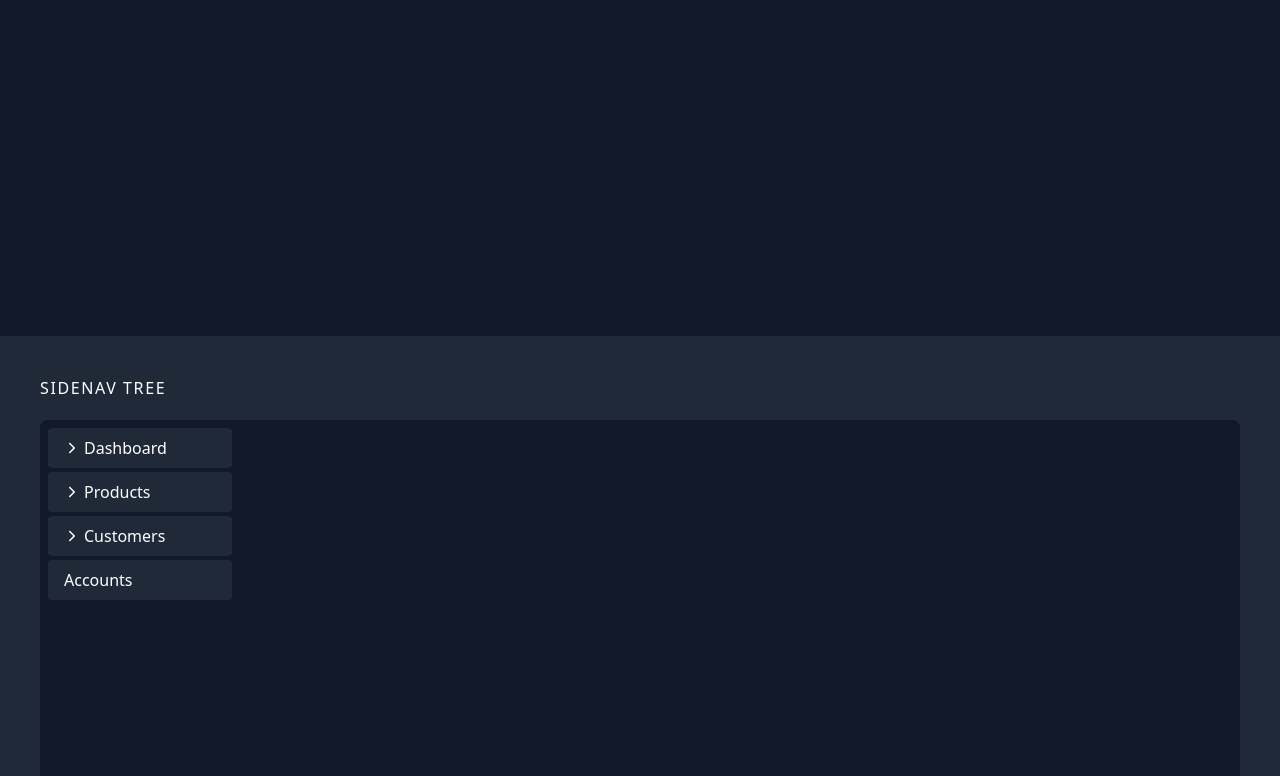
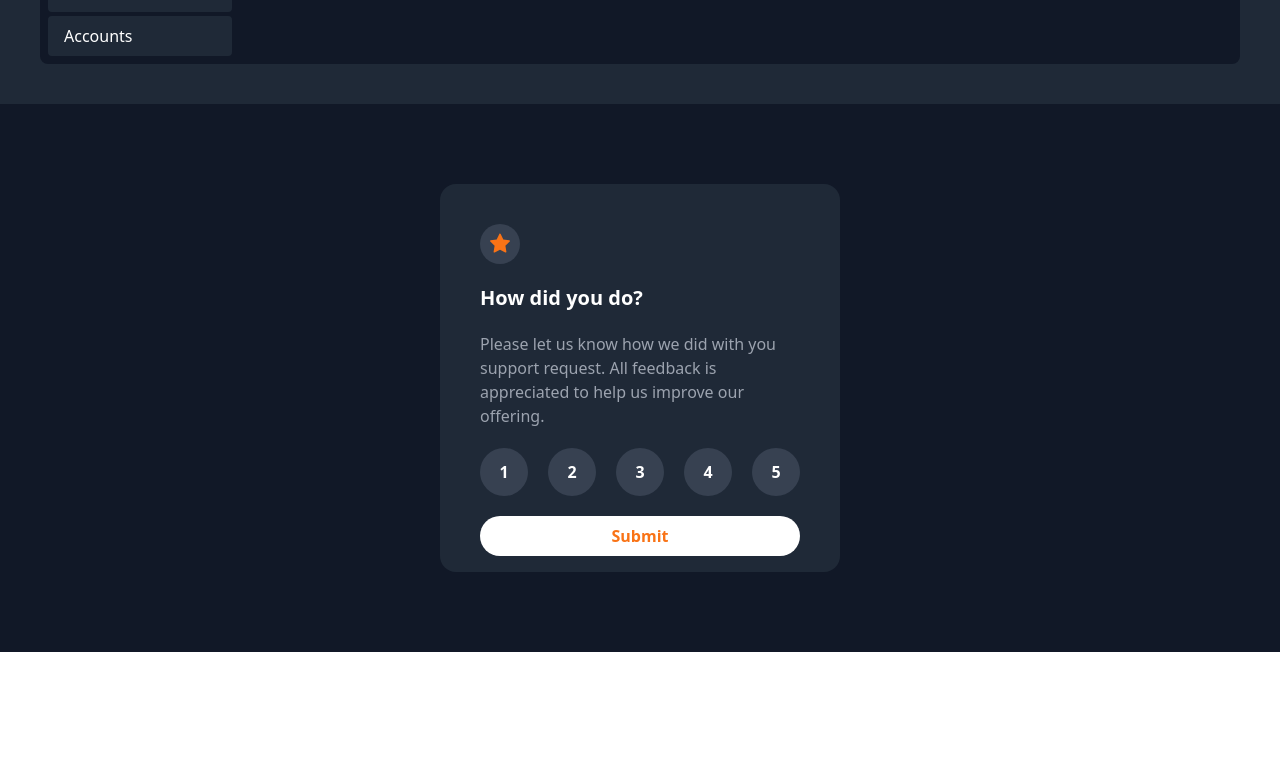
Before and after one commit to rifatptk/asmrz, a React (Vite) app: page / in a window 1280 px wide. Shown: the part 2064-2840 px from the top of the page. After the commit the page ends 2716 px from the top, so only its background shows below. Built offline with nearby package versions, Linux system fonts and the light colour scheme.

Commit message:
updated ratings

```diff
--- /dev/null
+++ b/src/assets/assets.js
@@ -0,0 +1,7 @@
+const assets = {
+  images: {
+    discuss: "src/assets/images/discuss.svg",
+  },
+};
+
+export default assets;
--- /dev/null
+++ b/src/components/RiRating.jsx
@@ -0,0 +1,66 @@
+import React, { useState } from "react";
+import { AiFillStar } from "react-icons/ai";
+import assets from "../assets/assets";
+
+export default function RiRating() {
+  const [rating, setrating] = useState(0);
+  const [isSubmitted, setisSubmitted] = useState(false);
+
+  function handleFormSubmitted(e) {
+    e.preventDefault();
+    setisSubmitted(true);
+  }
+  return !isSubmitted ? (
+    <form
+      onSubmit={handleFormSubmitted}
+      className="bg-gray-900 py-20 grid place-items-center"
+    >
+      <div className="w-[400px] h-[388px] p-10 bg-gray-800 rounded-2xl flex flex-col gap-5">
+        <span className="bg-gray-700 p-2 w-fit rounded-full">
+          <AiFillStar className="text-orange-500 text-2xl" />
+        </span>
+
+        <h2 className="font-semibold text-xl">How did you do?</h2>
+        <p className="text-gray-400">
+          Please let us know how we did with you support request. All feedback
+          is appreciated to help us improve our offering.
+        </p>
+
+        <div className="flex gap-2 justify-between">
+          {[...Array(5).keys()].map((el) => (
+            <button
+              key={el}
+              type="button"
+              onClick={() => setrating(el + 1)}
+              className={`bg-gray-700 hover:bg-gray-600 active:bg-orange-500 ${
+                rating === el + 1 && "bg-orange-500 hover:bg-orange-500/80"
+              } font-bold w-12 h-12 rounded-full`}
+            >
+              {el + 1}
+            </button>
+          ))}
+        </div>
+
+        <button className="w-full bg-white hover:bg-gray-50 active:bg-gray-200  text-orange-500 font-bold p-2 rounded-full ">
+          Submit
+        </button>
+      </div>
+    </form>
+  ) : (
+    <div className="bg-gray-900 py-20 grid place-items-center">
+      <div className="w-[400px] h-[388px] p-10 bg-gray-800 rounded-2xl flex flex-col gap-4">
+        <img src={assets.images.discuss} alt="" className="w-full" />
+        <h2 className="text-xl font-semibold">Thank you</h2>
+        <p className="text-sm text-gray-400">
+          Thank you for your valueable Review
+        </p>
+        <button
+          onClick={() => setisSubmitted(false)}
+          className="w-full bg-white hover:bg-gray-50 active:bg-gray-200  text-red-500 font-bold p-2 rounded-full "
+        >
+          Go back
+        </button>
+      </div>
+    </div>
+  );
+}
--- a/src/components/SidenavTree.jsx
+++ b/src/components/SidenavTree.jsx
@@ -77,7 +77,7 @@ function SidenavLink({ link, depth }) {
 
 export default function SidenavTree() {
   return (
-    <div className="min-h-screen bg-gray-800 p-10 flex flex-col gap-5">
+    <div className="bg-gray-800 p-10 flex flex-col gap-5">
       <h1 className="tracking-widest">SIDENAV TREE</h1>
 
       <div className="flex-1 bg-gray-900 rounded-lg flex">
--- a/src/components/magicalText/magicalText.jsx
+++ b/src/components/magicalText/magicalText.jsx
@@ -54,7 +54,7 @@ export default function MagicalText() {
     // }
   }, []);
   return (
-    <div className="bg-gray-900 min-h-screen grid place-items-center">
+    <div className="bg-gray-900 py-20 grid place-items-center">
       <h1 className="text-8xl font-bold ">
         <span className="magic">
           <span className="magic-star">
--- a/src/pages/HomePage.jsx
+++ b/src/pages/HomePage.jsx
@@ -2,6 +2,7 @@ import React from "react";
 import FileTree from "../components/fileTree";
 import HoverBanner from "../components/HoverBanner";
 import MagicalText from "../components/magicalText/magicalText";
+import RiRating from "../components/RiRating";
 import SidenavTree from "../components/SidenavTree";
 
 export default function HomePage() {
@@ -11,6 +12,7 @@ export default function HomePage() {
       <FileTree />
       <MagicalText />
       <SidenavTree />
+      <RiRating />
     </div>
   );
 }
--- a/vite.config.js
+++ b/vite.config.js
@@ -1,7 +1,15 @@
-import { defineConfig } from 'vite'
-import react from '@vitejs/plugin-react-swc'
+import { defineConfig } from "vite";
+import react from "@vitejs/plugin-react-swc";
 
 // https://vitejs.dev/config/
 export default defineConfig({
   plugins: [react()],
-})
+  server: {
+    open: true,
+    port: 3000,
+  },
+  preview: {
+    open: true,
+    port: 4000,
+  },
+});
```
Also changed, not shown: src/assets/images/discuss.svg (added).
